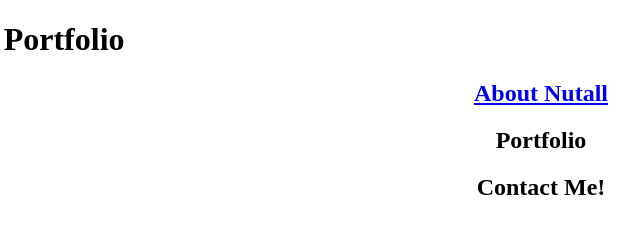
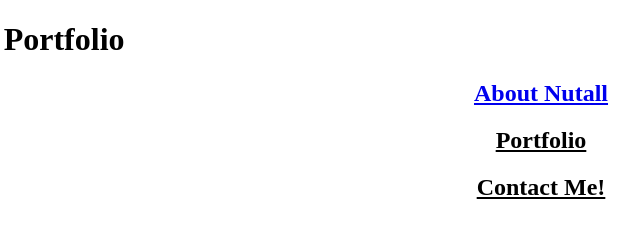
Before and after one commit to rnutall/Nutalls-Portfolio, a plain HTML site: page index.html in a window 1280 px wide. Shown: the full height of the page, 119-759 px from the left. Drawn offline with Linux system fonts and the light colour scheme; files that its build step writes are made by us from their sources.

Commit message:
updated style.css

```diff
--- a/style.css
+++ b/style.css
@@ -1,5 +1,10 @@
+li {
+    text-align: center;
+}
+
 section {
     text-align: center;
+
 }
 
 .about {
@@ -9,11 +14,12 @@ section {
 
 .portfolio {
     text-align: center;
+    text-decoration: underline;
 }
 
 .contact {
     text-align: center;
-
+text-decoration: underline;
 }
 
 @media screen and (max-width: 992px) {}
```
